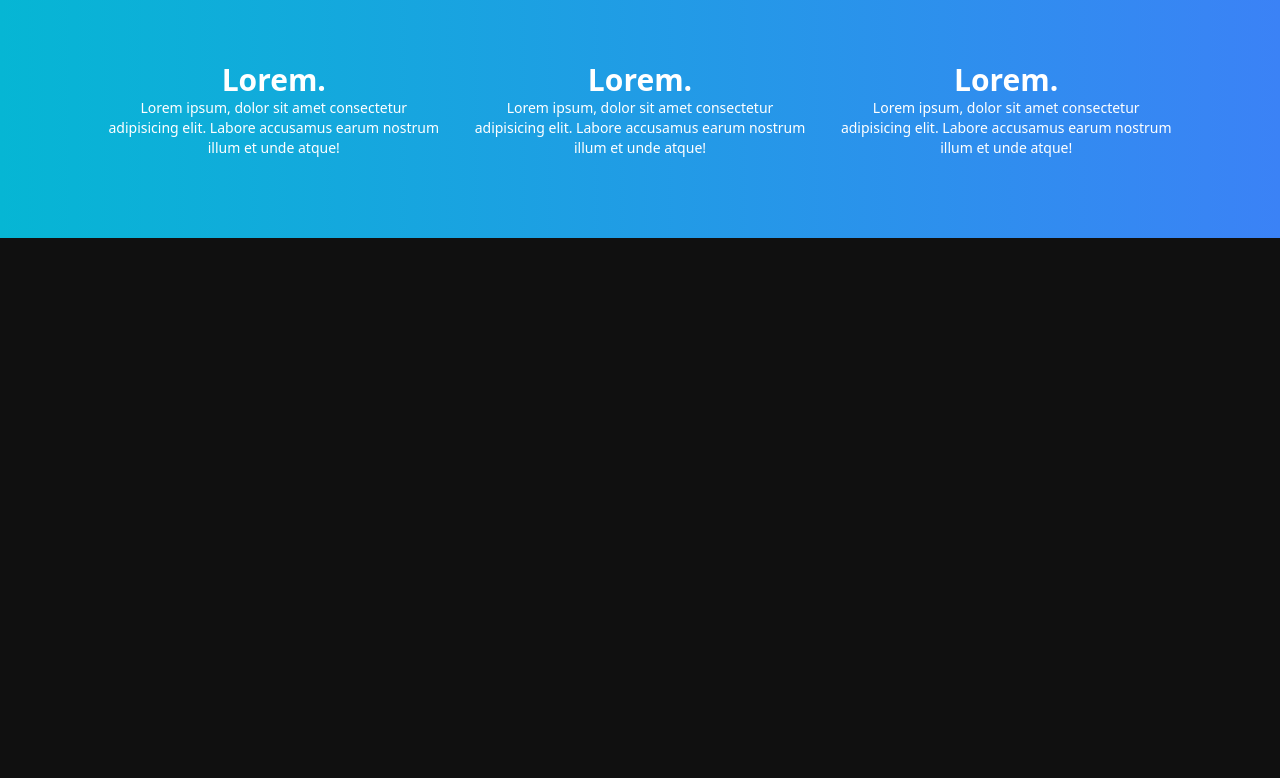
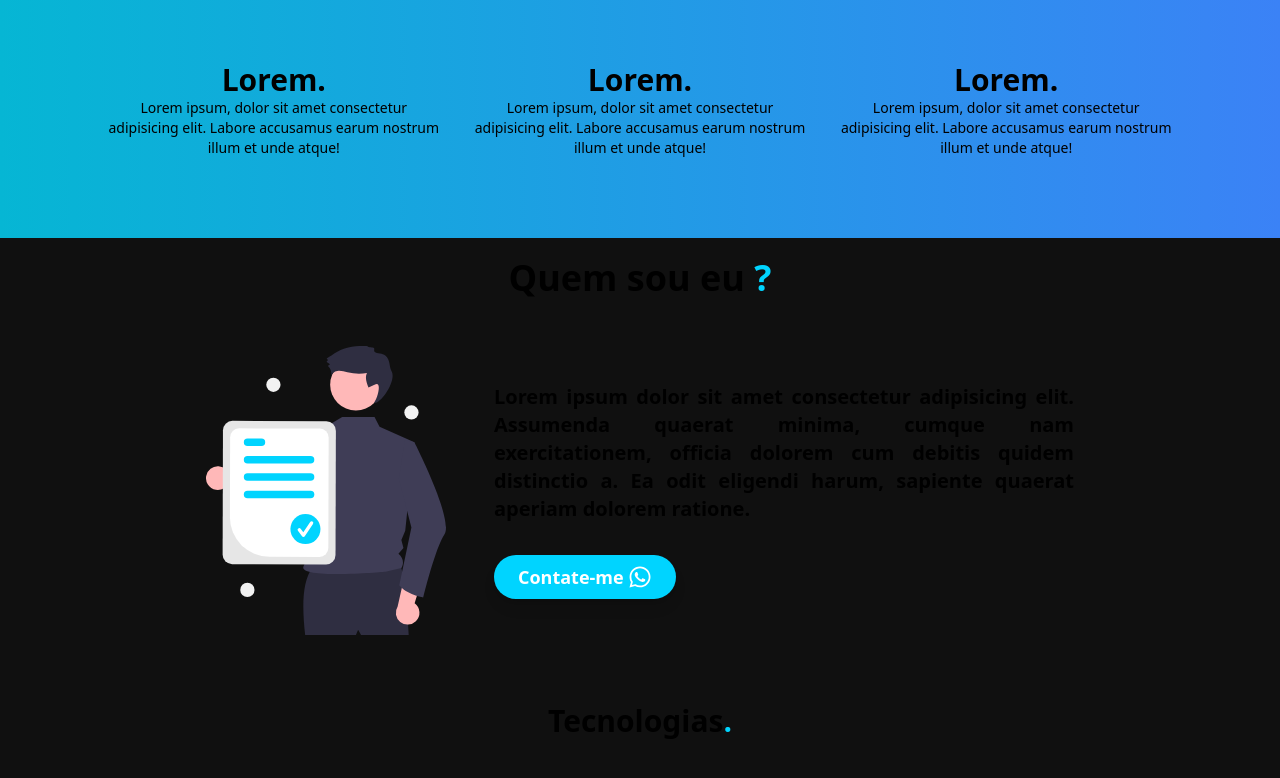
Before and after one commit to diogofernandoj/portfolio, a React (Vite) app: page / in a window 1280 px wide. Shown: the part 978-1756 px from the top of the page. Before the commit the page ends 1216 px from the top, so only its background shows below. Built offline with nearby package versions, Linux system fonts and the light colour scheme; a web font is replaced by a local one.

Commit message:
feat: add initial AboutSection

```diff
--- a/src/App.tsx
+++ b/src/App.tsx
@@ -2,14 +2,18 @@ import HomeSection from "./home/HomeSection";
 import Navbar from "./components/Navbar";
 import BenefitsSection from "./benefits/BenefitsSection";
 import BackgroundHome from "./components/BackgroundHome";
+import AboutSection from "./about/AboutSection";
+import SkillsSection from "./skills/SkillsSection";
 
 const App = () => {
   return (
-    <div className="text-white">
+    <div>
       <Navbar />
       <HomeSection />
       <BackgroundHome />
       <BenefitsSection />
+      <AboutSection />
+      <SkillsSection />
     </div>
   );
 };
--- /dev/null
+++ b/src/about/AboutSection.tsx
@@ -0,0 +1,33 @@
+import { FaWhatsapp } from "react-icons/fa";
+
+const AboutSection = () => {
+  return (
+    <div className="flex flex-col gap-12 p-5 items-center">
+      <h2 className="text-4xl font-bold">
+        Quem sou eu <span className="text-brand-primary">?</span>
+      </h2>
+      <div className="lg:flex-row lg:w-[70%] max-w-5xl flex flex-col items-center gap-12 w-[80%]">
+        <img
+          src="src/assets/images/guy-with-certificate.svg"
+          className="w-60"
+        />
+        <div className="w-full flex flex-col gap-8">
+          <p className="text-xl font-semibold text-justify">
+            Lorem ipsum dolor sit amet consectetur adipisicing elit. Assumenda
+            quaerat minima, cumque nam exercitationem, officia dolorem cum
+            debitis quidem distinctio a. Ea odit eligendi harum, sapiente
+            quaerat aperiam dolorem ratione.
+          </p>
+          <a
+            href="https://linkwhats.app/445301"
+            className="bg-brand-primary text-white text-lg font-semibold flex items-center gap-1 px-6 w-max rounded-full py-2 transition shadow-lg hover:bg-white hover:text-brand-primary"
+          >
+            Contate-me <FaWhatsapp size={24} />
+          </a>
+        </div>
+      </div>
+    </div>
+  );
+};
+
+export default AboutSection;
```
Also changed, not shown: src/assets/images/guy-with-certificate.svg (added).
